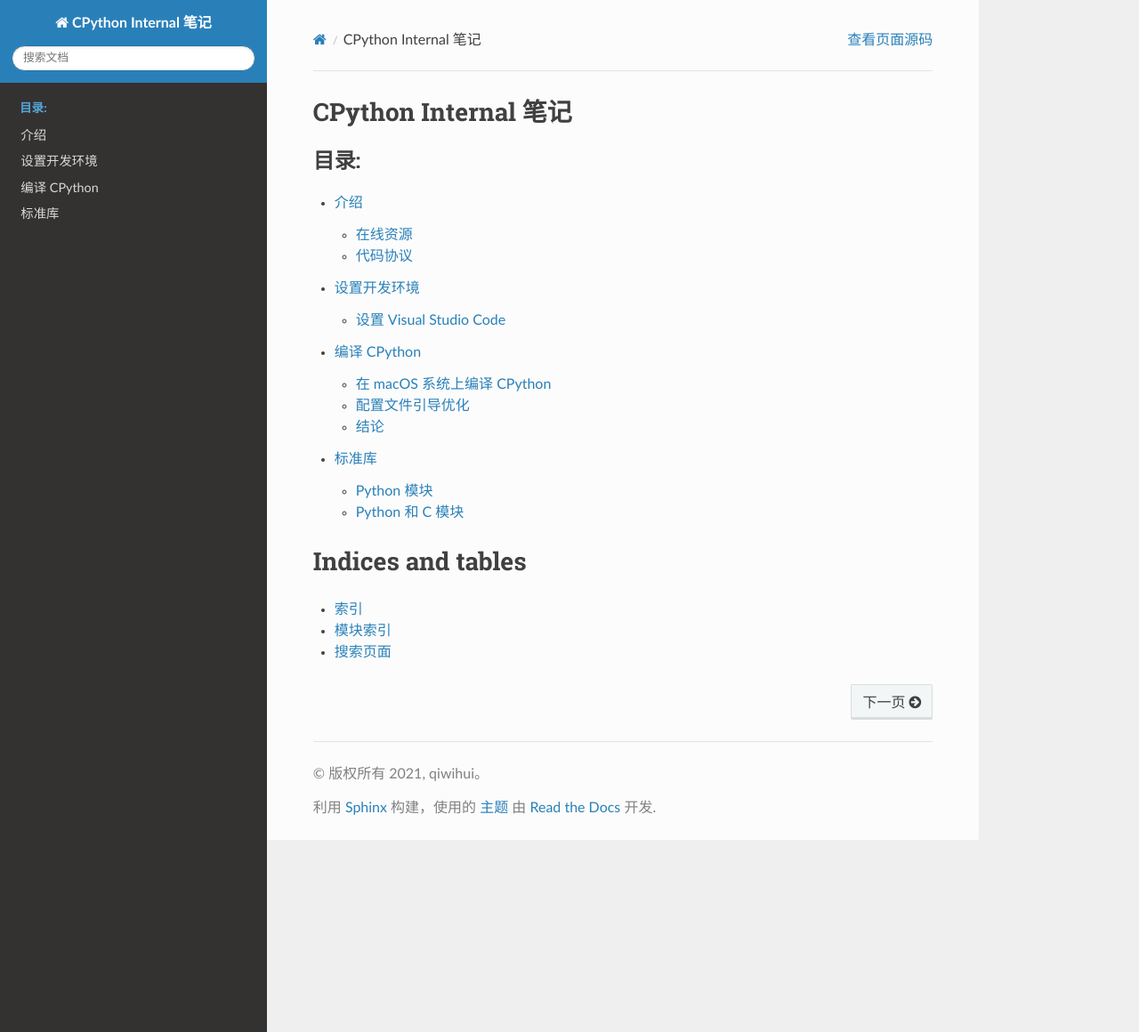
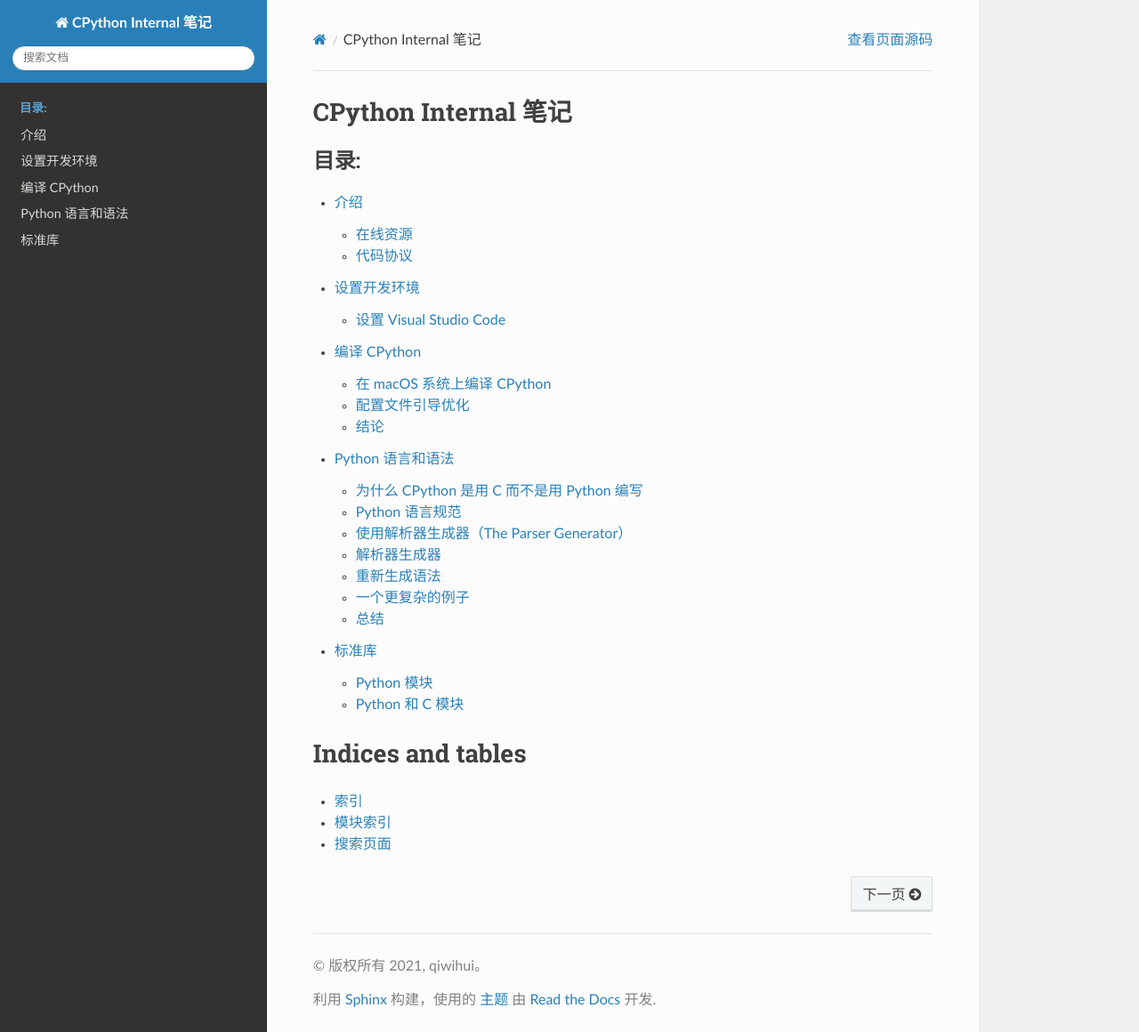
Before and after one commit to qiwihui/CPythonInternalNotes, a Sphinx documentation site: the page built from source/index.rst, in a window 1280 px wide and 1160 px high. Shown: the whole window at 89% size. Built offline with Sphinx 7.4.7 and the Read the Docs theme 2.0.0, drawn with Linux system fonts in a browser that asks for light colours; part of the change alters nothing that is shown.

Commit message:
docs: the_python_language_and_grammer

````diff
--- /dev/null
+++ b/source/_docs/the_python_language_and_grammer.md
@@ -0,0 +1,545 @@
+# Python 语言和语法
+
+编译器的目的是将一种语言转换成另一种语言。把编译器想象成一个翻译器。
+比如你会雇一个翻译来听你说英语，然后翻译成日语。
+
+为此，翻译人员必须了解源语言和目标语言的语法结构。
+
+有些编译器会编译成低级机器码，可以直接在系统上执行。其他编译器会编译成一种中间语言，由虚拟机执行。
+
+选择编译器时的一个考虑因素是系统可移植性要求。
+[Java](https://en.wikipedia.org/wiki/Java_bytecode)
+和 [.NET CLR](https://en.wikipedia.org/wiki/Common_Language_Runtime)
+将编译成一种中间语言，以便编译后的代码可以跨多个系统架构移植。
+C、Go、C++ 和 Pascal 将编译成可执行的二进制文件。此二进制文件是为编译它的平台构建的。
+
+Python 应用程序通常作为源代码分发。Python 解释器的作用是将Python源代码进行转换并一步执行。
+CPython 运行时在第一次运行时会编译你的代码。这一步对普通用户是不可见的。
+
+Python 代码不会被编译成机器码；它被编译成一种称为 **字节码** 的低级中间语言。
+此字节码存储在 `.pyc` 文件中并缓存以供执行。
+如果在不更改源代码的情况下两次运行同一个 Python 应用程序，则第二次执行速度会更快。
+这是因为它加载编译后的字节码而不是每次都重新编译。
+
+## 为什么 CPython 是用 C 而不是用 Python 编写
+
+CPython 中的 **C** 是对 C 编程语言的引用，这意味着这个 Python 发行版是用 C 语言编写的。
+
+这种说法大多是正确的：CPython 中的编译器是用纯 C 编写的。
+但是，许多标准库模块是用纯 Python 或 C 和 Python 组合编写的。
+
+**那么为什么 CPython 编译器是用 C 而不是 Python 编写的呢？**
+
+答案在于编译器的工作方式。 有两种类型的编译器：
+
+1. [自举编译器](https://en.wikipedia.org/wiki/Self-hosting_(compilers))
+是用它们编译的语言编写的编译器，例如 Go 编译器。这是通过称为引导的过程完成的。
+
+2. [源到源编译器](https://en.wikipedia.org/wiki/Source-to-source_compiler)
+是用另一种已经有编译器的语言编写的编译器。
+
+如果你要从头开始编写新的编程语言，则需要一个可执行应用程序来编译你的编译器！
+你需要一个编译器来执行任何事情，所以当开发新语言时，它们通常首先用更老的、更成熟的语言编写。
+
+还有一些可用的工具可以读取语言规范并创建解析器。
+流行的编译器-编译器（compiler-compilers）包括 GNU Bison、Yacc 和 ANTLR。
+
+> 如果你想了解有关解析器的更多信息，请查看 [lark](https://github.com/lark-parser/lark) 项目。
+> Lark 是一个用 Python 编写的上下文无关语法解析器。
+
+编译器引导的一个很好的例子是 Go 编程语言。
+第一个 Go 编译器是用 C 编写的，然后一旦 Go 可以编译了，就用 Go 重写编译器。
+
+CPython 保留了 C 语言的传统；许多标准库模块，如 ssl 模块或套接字模块，都是用 C 编写的，用于访问低级操作系统 API。
+Windows 和 Linux 内核中用于[创建网络套接字](https://realpython.com/python-sockets/)、
+[使用文件系统](https://realpython.com/working-with-files-in-python/)或
+[与显示器交互](https://realpython.com/python-gui-with-wxpython/)的 API 都是用 C 编写的。
+Python 的可扩展性层专注于 C 语言是有意义的。
+
+有一个用 Python 编写的 Python 编译器，称为 PyPy。
+PyPy 的标志是一个 [衔尾蛇](https://en.wikipedia.org/wiki/Ouroboros)，代表编译器的自举性质。
+
+Python 交叉编译器的另一个示例是 Jython。Jython 是用 Java 编写的，从 Python 源代码编译成 Java 字节码。
+与 CPython 可以轻松导入 C 库并从 Python 中使用它们一样，Jython 可以轻松导入和引用 Java 模块和类。
+
+创建编译器的第一步是定义语言。 例如，一下不是有效的 Python：
+
+```python
+def my_example() <str> :
+{
+    void* result = ;
+}
+```
+
+编译器在尝试执行之前需要严格的语言语法结构规则。
+
+> 对于本书的其余部分，`./python` 将指代 CPython 的编译版本。 但是，实际命令将取决于你的操作系统。
+>
+> 对于 Windows：
+>
+> ```python
+> > python.exe
+> ```
+>
+> 对于 Linux：
+>
+> ```python
+> $ ./python
+> ```
+>
+> 对于 macOS：
+>
+> ```python
+> $ ./python.exe
+> ```
+
+## Python 语言规范
+
+CPython 源代码中包含 Python 语言的定义。这个文档是所有 Python 解释器使用的参考规范。
+
+该规范采用人类可读和机器可读的格式。文档里面是对 Python 语言的详细解释。包含允许的内容以及每个语句的行为方式。
+
+### 语言文档
+
+位于 `Doc/reference` 目录中的是 Python 语言中每个功能的 [reStructured-Text](http://docutils.sourceforge.net/rst.html) 解释。
+这些文件构成了 [docs.python.org/3/reference](https://docs.python.org/3/reference/) 上的官方 Python 参考指南。
+
+目录里面是你需要了解整个语言、结构和关键字的文件：
+
+```text
+cpython/Doc/reference/
+├── compound_stmts.rst          复合语句，如 if、while、for 和函数定义
+├── datamodel.rst               对象、值和类型
+├── executionmodel.rst          Python程序的结构
+├── expressions.rst             Python 表达式的元素
+├── grammar.rst                 Python 的核心语法（参考 Grammar/Grammar）
+├── import.rst                  导入系统
+├── index.rst                   语言参考索引
+├── introduction.rst            参考文档介绍
+├── lexical_analysis.rst        词法结构，如行、缩进、标记和关键字
+├── simple_stmts.rst            简单的语句，如 assert、import、return 和 yield
+└── toplevel_components.rst     执行 Python 的方式的描述，如脚本和模块
+```
+
+### 一个例子
+
+在 `Doc/reference/compound_stmts.rst`，你可以看到一个定义 `with` 语句的简单示例。
+
+`with` 语句有多种形式，最简单的是上下文管理器的实例化和嵌套的代码块：
+
+```python
+with x():
+    ...
+```
+
+你可以使用 `as` 关键字将结果分配给变量：
+
+```python
+with x() as y:
+    ...
+```
+
+你还可以使用逗号将上下文管理器链接在一起：
+
+```python
+with x() as y, z() as jk:
+    ...
+```
+
+文档包含语言的人类可读规范，机器可读规范包含在单个文件 `Grammar Grammar` 中。
+
+### 语法文件
+
+> 本节指的是“旧解析器”使用的语法文件。 在发布时，“新解析器”（PEG 解析器）是实验性的，尚未完成。
+>
+> 对于 3.8 及以下版本的 CPython，默认使用 pgen 解析器。
+> 对于 CPython 3.9 及更高版本，PEG 解析器是默认的。可以在命令行上使用 `-X oldparser` 启用旧解析器。
+>
+> 两个解析器都使用 `Tokens` 文件。
+
+语法文件以一种称为[巴科斯范式](https://en.wikipedia.org/wiki/Backus%E2%80%93Naur_form) (BNF) 的上下文符号编写。
+巴科斯范式不是 Python 特有的，通常用作许多其他语言中的语法符号。
+
+编程语言中语法结构的概念受到 [Noam Chomsky 在 1950 年代关于句法结构的工作](https://en.wikipedia.org/wiki/Syntactic_Structures)的启发！
+
+Python 的语法文件使用扩展巴科斯范式（EBNF）规范和正则表达式语法。因此，在语法文件中，你可以使用：
+
+- `*` 用于重复
+- `+` 至少重复一次
+- `[]` 用于可选部分
+- `|` 对于替代品
+- `()` 用于分组
+
+例如，考虑如何定义一杯咖啡：
+
+- 它必须有一个杯子
+- 它必须包括至少一瓶浓缩咖啡（espresso），并且可以包含多个
+- 它可以有牛奶，但可选
+- 你可以在咖啡中加入多种牛奶，如全脂、脱脂和豆奶（soy）
+
+在 EBNF 中定义的咖啡订单可能如下所示：
+
+```text
+coffee: 'cup' ('espresso')+ ['water'] [milk]
+milk: 'full-fat' | 'skimmed' | 'soy'
+```
+
+在本章中，语法是用铁路图形象化的。 这张图是咖啡语句的铁路图：
+
+![coffee_statement](images/the_python_language_and_grammer/coffee_statement.png)
+
+在铁路图中，每个可能的组合必须从左到右排成一条线。 可选语句可以被绕过，有些语句可以形成循环。
+
+如果在语法文件中搜索 `with_stmt`，可以看到定义：
+
+```text
+with_stmt: 'with' with_item (',' with_item)*  ':' suite
+with_item: test ['as' expr]
+```
+
+引号中的任何内容都是字符串文字，称为终端（terminal）。终端是识别关键字的方式。`with_stmt` 指定为：
+
+1. 从 `with` 开始
+2. 后面跟一个 `with_item`，它可以是 `test`，和（可选的） `as` 以及一个表达式 `expr`
+3. 接着是一个或多个 `with_item`，每个都用逗号隔开
+4. 以 `:` 结尾
+5. 跟一个 `suite`
+
+在这两行中引用了其他三个定义：
+
+• `suite` 是指包含一个或多个语句的代码块
+• `test` 指的是一个被评估的简单的语句
+• `expr` 指的是一个简单的表达式
+
+在铁路图中可视化，`with` 语句如下所示：
+
+![with_stmt](images/the_python_language_and_grammer/with_stmt.png)
+
+作为一个更复杂的例子，`try` 语句定义为：
+
+```text
+try_stmt: ('try' ':' suite
+           ((except_clause ':' suite)+
+            ['else' ':' suite]
+            ['finally' ':' suite] |
+           'finally' ':' suite))
+except_clause: 'except' [test ['as' NAME]]
+```
+
+`try` 语句有两种用途：
+
+1. `try` 和一个或多个 `except` 子句，然后是一个可选的 `else`，然后是一个可选的 `finally`
+2. `try` 和只有一个 `finally` 语句
+
+或者，在铁路图中可视化：
+
+![try_stmt](images/the_python_language_and_grammer/try_stmt.png)
+
+`try` 语句是更复杂结构的一个很好的例子。
+
+如果你想详细了解 Python 语言，语法在 `Grammar/Grammar` 中定义。
+
+## 使用解析器生成器（The Parser Generator）
+
+Python 编译器从不使用语法文件本身。相反，解析器表由解析器生成器创建。
+如果对语法文件进行更改，则必须重新生成解析器表并重新编译 CPython。
+
+解析器表是潜在解析器状态的列表。当解析树变得复杂时，它们确保语法不会有歧义。
+
+## 解析器生成器
+
+解析器生成器的工作原理是将 EBNF 语句转换为非确定性有限自动机 (Non-deterministic Finite Automaton，NFA)。
+NFA 状态和转换被解析并合并为一个确定性有限自动机 (Deterministic Finite Automaton，DFA)。
+
+DFA 被解析器用作解析表。这种技术是[在斯坦福大学形成的](http://infolab.stanford.edu/~ullman/dragon/slides1.pdf)，并在 1980 年代开发，就在 Python 出现之前。
+CPython 的解析器生成器 `pgen` 是 CPython 项目独有的。
+
+`pgen` 应用程序在 Python 3.8 中从 C 重写为 Python，在文件 `Parser/pgen/pgen.py` 中。
+
+它可通过以下执行：
+
+```bash
+$ ./python -m Parser.pgen [grammar] [tokens] [graminit.h] [graminit.c]
+```
+
+它通常从构建脚本执行，而不是直接执行。
+
+DFA 和 NFA 没有视觉输出，但有一个带有有向图输出的 [CPython 分支](https://github.com/tonybaloney/cpython/tree/dot_pgen)。
+`decorator` 语法在 `Grammar/Grammar` 中定义为：
+
+```text
+decorator: '@' dotted_name [ '(' [arglist] ')' ] NEWLINE
+```
+
+解析器生成器创建了一个包含 11 个状态的复杂 NFA 图。每个状态都用数字表示（在语法中提示它们的名称）。
+状态转移被称为“弧”。
+
+DFA 比 NFA 更简单，路径减少了：
+
+![decorator_DFA](images/the_python_language_and_grammer/decorator_DFA.png)
+
+NFA 和 DFA 图仅用于调试复杂语法的设计。
+
+我们将使用铁路图代替 DFA 或 NFA 图来表示语法。例如，此图表示 `decorator` 语句可以采用的路径：
+
+![decorator_stmt](images/the_python_language_and_grammer/decorator_stmt.png)
+
+## 重新生成语法
+
+要查看 `pgen` 的运行情况，让我们更改部分 Python 语法。
+在 `Grammar/Grammar` 中搜索 `pass_stmt` 以查看 `pass` 语句的定义：
+
+```text
+pass_stmt: 'pass'
+```
+
+![pass_stmt](images/the_python_language_and_grammer/pass_stmt.png)
+
+通过添加选择 `|` 和 `proceed` 字面量，更改该行以接受终端（关键字）`'pass'` 或 `'proceed'` 作为关键字：
+
+```text
+pass_stmt: 'pass' | 'proceed'
+```
+
+![pass_stmt_modified](images/the_python_language_and_grammer/pass_stmt_modified.png)
+
+接下来，通过运行 `pgen` 重建语法文件。CPython 带有脚本来自动化 `pgen`。
+
+在 macOS 和 Linux 上，运行 `make regen-grammar`：
+
+```text
+$ make regen-grammar
+```
+
+对于 Windows，从 PCBuild 目录调出命令行并使用 `--regen` 标志运行 `build.bat`：
+
+```shell
+> build.bat --regen
+```
+
+你应该会看到一个输出，显示新的 `Include/graminit.h` 和 `Python/graminit.c` 文件已重新生成。
+
+使用重新生成的解析器表，当你重新编译 CPython 时，它将使用新语法。
+
+如果代码编译成功，你可以执行新的 CPython 二进制文件并启动 REPL。
+
+在 REPL 中，你现在可以尝试定义一个函数。不要使用 pass 语句，
+而是使用你编译到 Python 语法中的 `proceed` 关键字替代 `pass`：
+
+```bash
+$ ./python -X oldparser
+Python 3.9.0b1 (tags/v3.9.0b1:97fe9cf, May 19 2020, 10:00:00)
+[Clang 10.0.1 (clang-1001.0.46.4)] on darwin
+Type "help", "copyright", "credits" or "license" for more information.
+>>> def example():
+...    proceed
+...
+>>> example()
+```
+
+恭喜，你已经更改了 CPython 语法并编译了你自己的 CPython 版本。
+
+接下来，我们将探索标记（tokens）及其与语法的关系。
+
+### 标记（Tokens）
+
+除了 `Grammar` 文件夹中的语法文件之外，还有 `Grammar/Tokens` 文件，
+其中包含在分析树中作为叶节点找到的每个唯一类型。每个标记还有一个名称和一个生成的唯一 ID。
+名称用于使在分词器（tokenizer）中更容易引用。
+
+> `Grammar/Tokens` 文件是 Python 3.8 中的一项新功能。
+
+例如，左括号称为 `LPAR`，分号称为称为 `SEMI`。 你将在本书后面看到这些标记：
+
+```text
+LPAR                    '('
+RPAR                    ')'
+LSQB                    '['
+RSQB                    ']'
+COLON                   ':'
+COMMA                   ','
+SEMI                    ';'
+```
+
+和 `Grammar` 文件一样，如果你修改了 `Grammar/Tokens` 文件，你需要重新运行 `pgen`。
+
+要查看操作中的标记，你可以使用 CPython 中的 `tokenize` 模块。
+
+> CPython 源代码中有两个标记器。这里演示了一个用 Python 编写的分词器，另一个用 C 编写。
+> 用 Python 编写的分词器是一个实用程序，Python 解释器使用用 C 编写的那个。
+> 它们具有相同的输出和行为。用 C 编写的版本是为性能而设计的，而 Python 中的模块是为调试而设计的。
+
+`cpython-book-samples/13/test_tokens.py`:
+
+```python
+# Demo application
+def my_function(): proceed
+```
+
+将 `test_tokens.py` 文件输入到标准库中内置的名为 `tokenize` 的模块中。你将按行和字符看到标记列表。
+使用 `-e` 标志输出确切的标记名称：
+
+```bash
+$ ./python -m tokenize -e test_tokens.py
+
+0,0-0,0:            ENCODING       'utf-8'
+1,0-1,18:           COMMENT        '# Demo application'
+1,18-1,19:          NL             '\n'
+2,0-2,3:            NAME           'def'
+2,4-2,15:           NAME           'my_function'
+2,15-2,16:          LPAR           '('
+2,16-2,17:          RPAR           ')'
+2,17-2,18:          COLON          ':'
+2,18-2,19:          NEWLINE        '\n'
+3,0-3,4:            INDENT         '    '
+3,4-3,11:           NAME           'proceed'
+3,11-3,12:          NEWLINE        '\n'
+4,0-4,0:            DEDENT         ''
+4,0-4,0:            ENDMARKER      ''
+```
+
+在输出中，第一列是行/列坐标的范围，第二列是标记的名称，最后一列是标记的值。
+
+在输出中， `tokenize` 模块隐含了一些标记：
+
+- `utf-8` 的 `ENCODING` 标记
+- 结尾的空白行
+- `DEDENT` 关闭函数声明
+- `ENDMARKER` 结束文件
+
+最佳做法是在 Python 源文件的末尾有一个空行。如果省略它，CPython 会为你添加它。
+
+`tokenize` 模块是用纯 Python 编写的，位于 `Lib/tokenize.py` 中。
+
+要查看 C 分词器的详细读数，您可以使用 `-d` 标志运行 Python。
+使用之前创建的 `test_tokens.py` 脚本，使用以下命令运行它：
+
+```bash
+$ ./python -d test_tokens.py
+
+Token NAME/'def' ... It's a keyword
+ DFA 'file_input', state 0: Push 'stmt'
+ DFA 'stmt', state 0: Push 'compound_stmt'
+...
+Token NEWLINE/'' ... It's a token we know
+ DFA 'funcdef', state 5: [switch func_body_suite to suite] Push 'suite'
+ DFA 'suite', state 0: Shift.
+Token INDENT/'' ... It's a token we know
+ DFA 'suite', state 1: Shift.
+Token NAME/'proceed' ... It's a keyword
+ DFA 'suite', state 3: Push 'stmt'
+...
+ACCEPT.
+```
+
+在输出中，你可以看到它突出显示了作为关键字的 `proceed`。
+在下一章中，我们将看到执行 Python 二进制文件是如何到达分词器的，以及从那里执行代码时会发生什么。
+
+> 要清理你的代码，请恢复 `Grammar/Grammar` 中的更改，再次重新生成语法，然后清理构建并重新编译：
+>
+> 对于 macOS 或 Linux：
+>
+> ```bash
+> $ git checkout -- Grammar/Grammar
+> $ make regen-grammar
+> $ make clobber
+> $ make -j2 -s
+> ```
+>
+> 对于 Windows：
+>
+> ```shell
+> > git checkout -- Grammar/Grammar
+> > build.bat --regen
+> > build.bat -t CleanAll
+> > build.bat -t Build
+> ```
+
+## 一个更复杂的例子
+
+添加 `proceed` 作为 `pass` 的替代关键字是一个简单的更改，
+解析器生成器将 `'proceed'` 作为 `pass_stmt` 标记的文字进行匹配。
+这个新关键字无需对编译器进行任何更改即可工作。
+
+在实践中，对语法的大多数更改都更加复杂。
+
+Python 3.8 引入了赋值表达式，格式为 `:=`。赋值表达式既为名称赋值，又返回命名变量的值。
+受在 Python 语言中添加赋值表达式影响的语句之一是 `if` 语句。
+
+在 3.8 之前，`if` 语句定义为：
+
+- 关键字 `if` 后跟 `test`，然后是 `:`
+- 嵌套的一系列语句（`suite`）
+- 零个或多个 `elif` 语句，后跟 `test`、一个 `:` 和 `suite`
+- 一个可选的 `else` 语句，后跟一个 `:` 和一个 `suite`
+
+在语法中，这表示为：
+
+```text
+if_stmt: 'if' test ':' suite ('elif' test ':' suite)* ['else' ':' suite]
+```
+
+可视化之后看起来像：
+
+为了支持赋值表达式，更改需要向后兼容。 因此，在 `if` 语句中使用 `:=` 必须是可选的。
+
+`if` 语句中使用的 `test` 标记类型在许多语句之间是通用的。例如，`assert` 语句后跟一个 `test`（然后是可选的第二个 `test`）。
+
+```text
+assert_stmt: 'assert' test [',' test]
+```
+
+在 3.8 中添加了替代 `test` 标记类型，以便语法可以规定哪些语句应该支持赋值表达式，哪些不应该支持。
+
+这个称为 `namedexpr_test`，在 `Grammer` 中定义为：
+
+```text
+namedexpr_test: test [':=' test]
+```
+
+或者，在铁路图中可视化为：
+
+![namedexpr_test](images/the_python_language_and_grammer/namedexpr_test.png)
+
+`if` 语句的新语法已更改为用 `namedexpr_test` 替换 `test`：
+
+```text
+ if_stmt: 'if' namedexpr_test ':' suite ('elif' namedexpr_test ':' suite)
+         ['else' ':' suite]
+```
+
+在铁路图中可视化：
+
+![if_stmt_namedexpr_test](images/the_python_language_and_grammer/if_stmt_with_namedexpr_test.png)
+
+为了区分 `:=` 和现有的 `COLON` (`:`) 和 `EQUAL` (`=`) 标记，将以下标记也添加到 `Grammar/Tokens` 中：
+
+```text
+COLONEQUAL              ':='
+```
+
+这不是支持赋值表达式所需的唯一更改。 如 [Pull Request](https://github.com/python/cpython/pull/10497) 中所示，这一变化改变了 CPython 编译器的许多部分。
+
+> 有关 CPython 解析器生成器的更多信息，`pgen` 的作者在 PyCon Europe 2019 上录制了
+> 有关实现和设计的演示文稿：“[野兽之魂](https://www.youtube.com/watch?v=1_23AVsiQEc)”。
+
+## 总结
+
+在本章中，你已经了解了 Python 语法定义和解析器生成器。
+在下一章中，你将扩展该知识以构建更复杂的语法功能，即“几乎等于”运算符。
+
+在实践中，必须仔细考虑和讨论对 Python 语法的更改。审查水平有两个原因：
+
+1. 拥有“太多”的语言特性或复杂的语法会改变 Python 作为一种简单易读的语言的精神
+2. 语法更改引入向后不兼容，这给所有开发人员增加了工作
+
+如果 Python 核心开发人员提议对语法进行更改，则必须将其作为 Python 增强提案 (PEP) 提出。
+所有 PEP 都在 PEP 索引上进行编号和索引。
+[PEP 5](https://www.python.org/dev/peps/pep-0005/) 记录了语言发展的指南，并指定必须在 PEP 中提出更改。
+
+成员还可以通过 [python-ideas 邮件列表](https://www.python.org/community/lists/)建议对核心开发组之外的语言进行更改。
+
+你可以在 [PEP 索引](https://www.python.org/dev/peps/)中查看 CPython 未来版本的起草的、拒绝的和接受的 PEP。
+一旦 PEP 达成共识，并且草案已定稿，指导委员会必须接受或拒绝它。
+[PEP 13](https://www.python.org/dev/peps/pep-0013/) 中定义的指导委员会的任务规定，
+他们应努力“维护 Python 语言和 CPython 解释器的质量和稳定性”。
--- a/source/index.rst
+++ b/source/index.rst
@@ -5,10 +5,11 @@ CPython Internal 笔记
    :maxdepth: 2
    :caption: 目录:
 
-   introduction
-   setting_up_your_development_environment
-   compiling_cpython
-   the_standard_library
+   _docs/introduction
+   _docs/setting_up_your_development_environment
+   _docs/compiling_cpython
+   _docs/the_python_language_and_grammer
+   _docs/the_standard_library
 
 Indices and tables
 ==================
````
Also changed, not shown: source/_docs/compiling_cpython.md (renamed from source/compiling_cpython.md), source/_docs/images/the_python_language_and_grammer/coffee_statement.png (added), source/_docs/images/the_python_language_and_grammer/decorator_DFA.png (added), source/_docs/images/the_python_language_and_grammer/decorator_stmt.png (added), source/_docs/images/the_python_language_and_grammer/if_stmt_with_namedexpr_test.png (added), source/_docs/images/the_python_language_and_grammer/namedexpr_test.png (added), source/_docs/images/the_python_language_and_grammer/pass_stmt.png (added), source/_docs/images/the_python_language_and_grammer/pass_stmt_modified.png (added), source/_docs/images/the_python_language_and_grammer/try_stmt.png (added), source/_docs/images/the_python_language_and_grammer/with_stmt.png (added), source/_docs/introduction.md (renamed from source/introduction.md), source/_docs/setting_up_your_development_environment.md (renamed from source/setting_up_your_development_environment.md), source/_docs/the_standard_library.md (renamed from source/the_standard_library.md).
